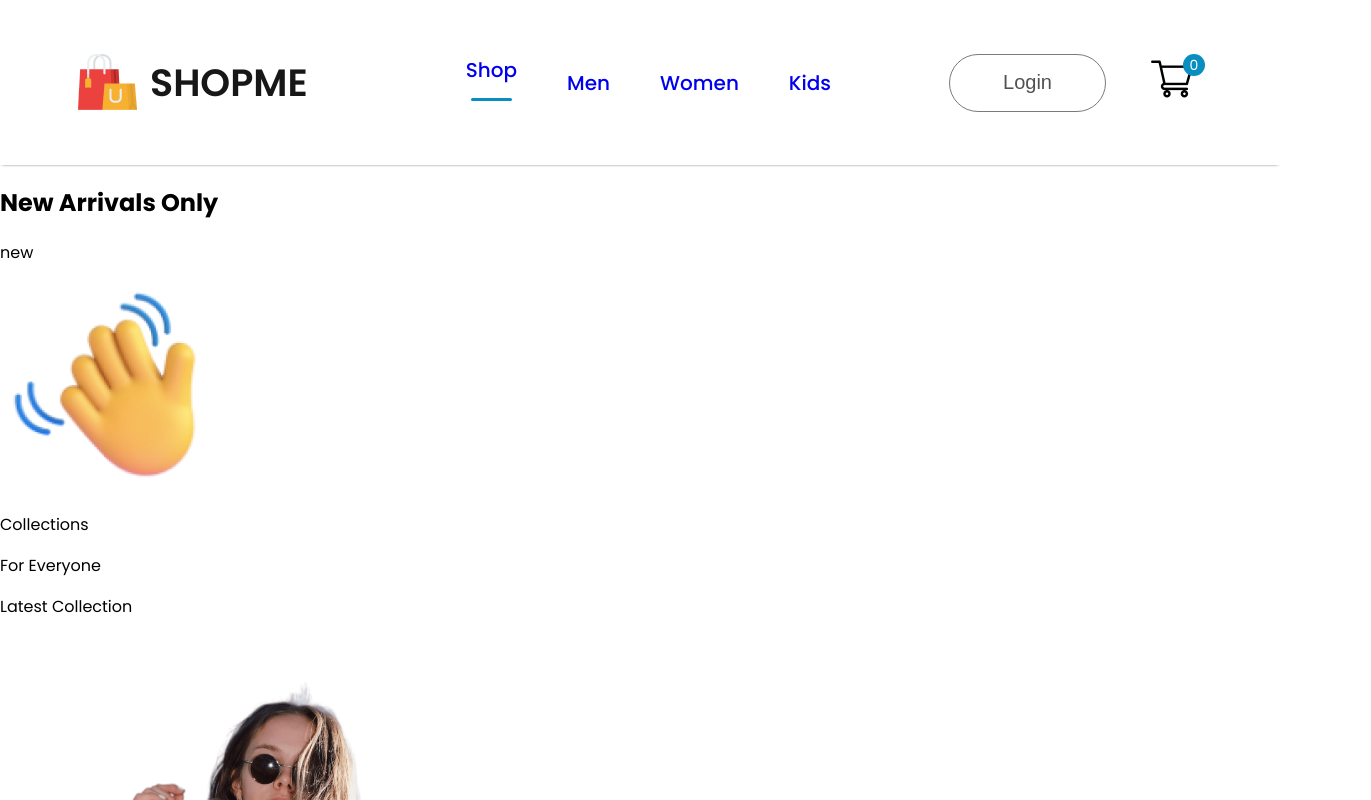
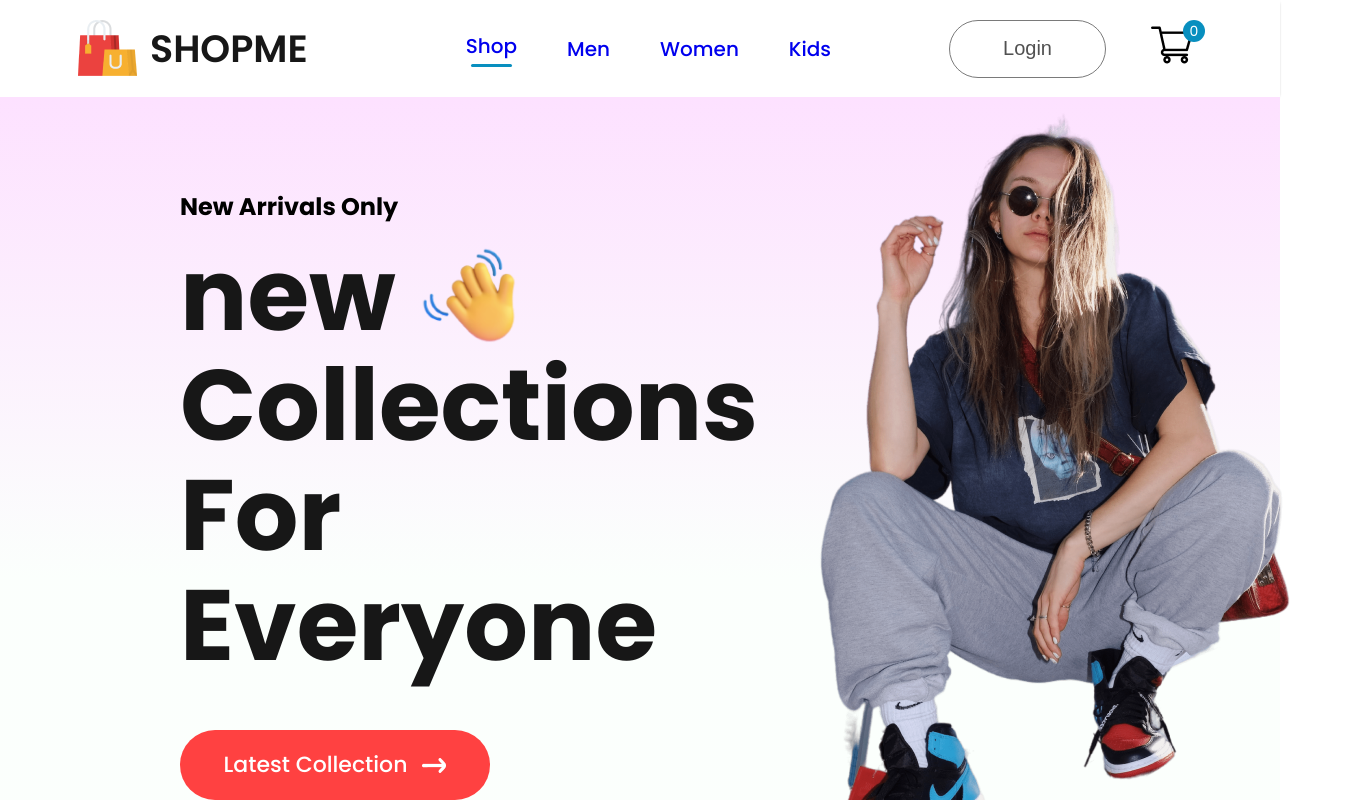
Before and after one commit to profAnant/shopme, a React (Create React App) app in the folder frontend/: page / in a window 1280 px wide. Shown: the top 800 px of the page, 1371 px wide, since content can reach past the window. Built offline with nearby package versions, Linux system fonts and the light colour scheme.

Commit message:
Inserting Hero

```diff
--- a/frontend/src/Components/Hero/Hero.css
+++ b/frontend/src/Components/Hero/Hero.css
@@ -0,0 +1,59 @@
+.hero{
+    height: 100vh;
+    background: linear-gradient(180deg,#fde1ff,#e1ffea22 60%);
+    display: flex;
+}
+
+.heroleft{
+    flex: 1;
+    display: flex;
+    flex-direction: column;
+    justify-content: center;
+    gap:20px;
+    padding-left:180px;
+    line-height: 1.1;
+}
+
+.hheroleft h2{
+    color: #090909;
+    font-size: 26px;
+    font-weight: 600;
+}
+
+.heroleft p{
+    color: #171717;
+    font-size: 100px;
+    font-weight: 700;
+}
+
+.hero-hand-icon{
+    display: flex;
+    align-items: center;
+    gap: 20px;
+}
+
+.hero-hand-icon img{
+    width:105px;
+}
+
+.hero-latest-btn{
+    display: flex;
+    justify-content: center;
+    align-items: center;
+    gap: 15px;
+    width: 310px;
+    height: 70px;
+    border-radius: 75px;
+    margin-top: 30px;
+    background: #ff4141;
+    color: white;
+    font-size:22px;
+    font-weight: 500;
+}
+
+.heroright{
+    flex:1;
+    display: flex;
+    align-items: center;
+    justify-content: center;
+}
--- a/frontend/src/Components/Hero/Hero.jsx
+++ b/frontend/src/Components/Hero/Hero.jsx
@@ -10,7 +10,7 @@
             <div className='heroleft'>
                 <h2>New Arrivals Only</h2>
                 <div>
-                    <div className="hand-hand-icon">
+                    <div className="hero-hand-icon">
                         <p> new</p>
                         <img src={hand_icon} alt="" />
                     </div>
--- a/frontend/src/index.css
+++ b/frontend/src/index.css
@@ -1,3 +1,7 @@
+*{
+  margin: 0;
+}
+
 body {
   margin: 0;
   font-family: -apple-system, BlinkMacSystemFont, 'Segoe UI', 'Roboto', 'Oxygen',
```
